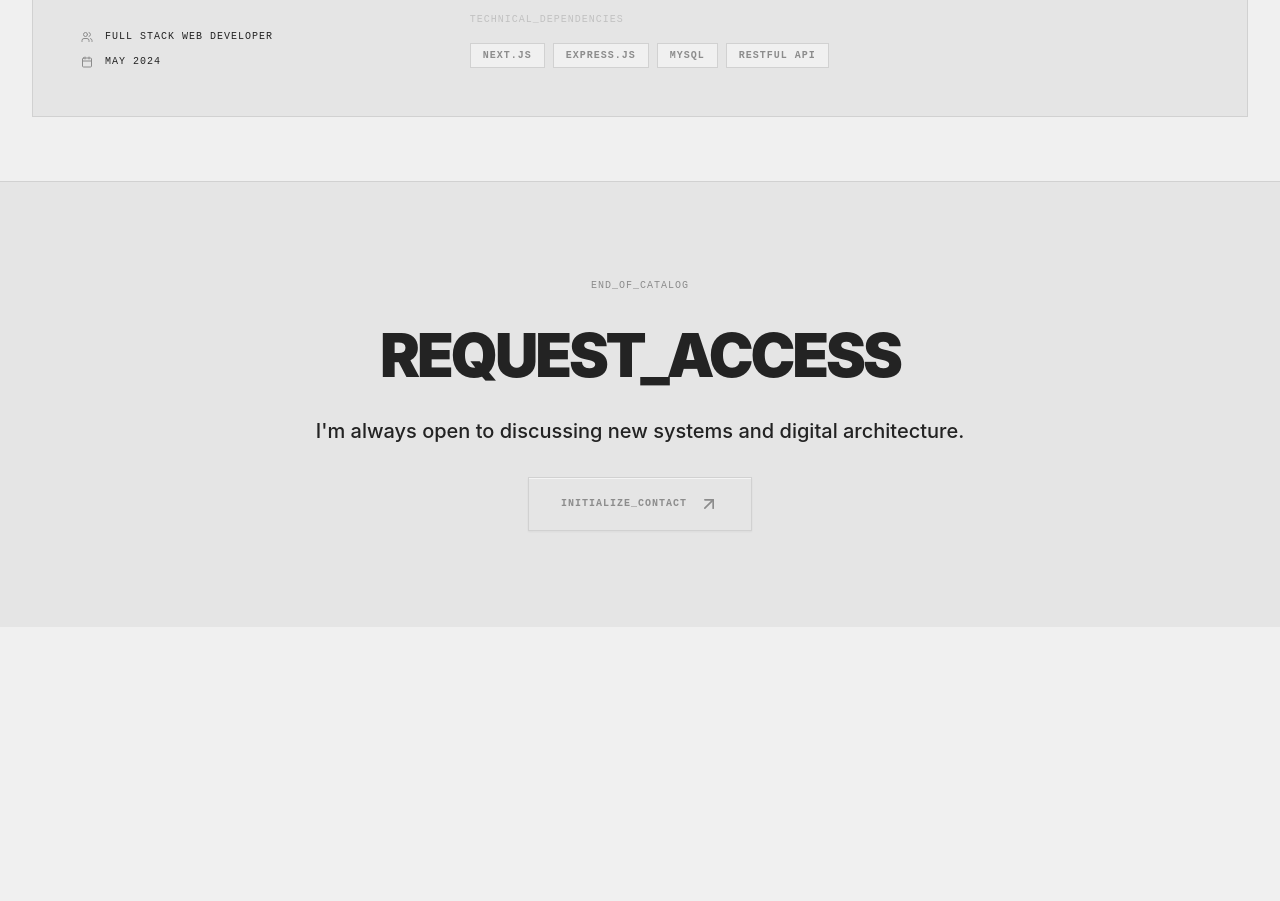
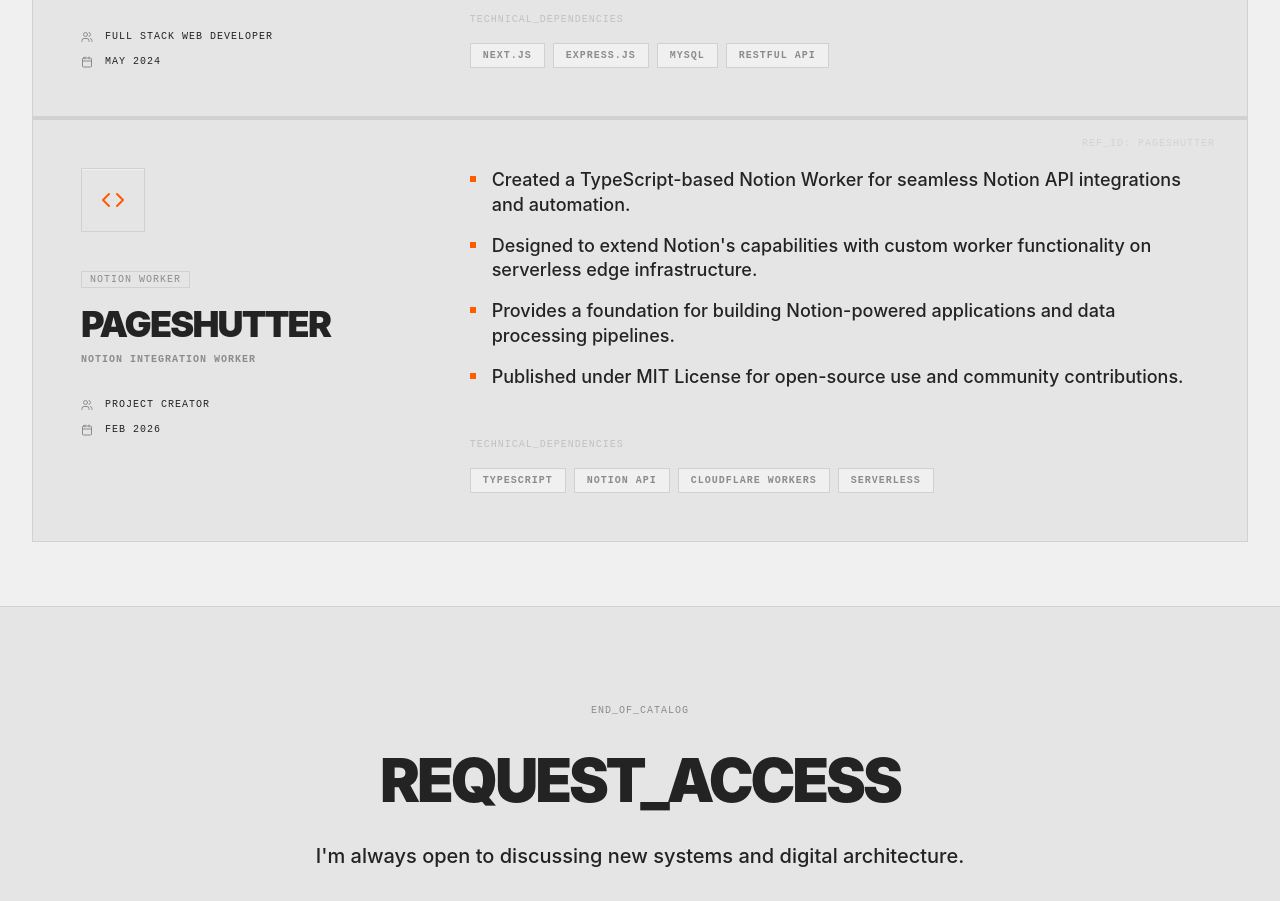
Before and after one commit to marccodesstuff/marccodesstuff-portfolio, a React (Vite) app: page /projects in a window 1280 px wide. Shown: the part 3620-4521 px from the top of the page. Before the commit the page ends 4247 px from the top, so only its background shows below. Built offline with nearby package versions, Linux system fonts and the light colour scheme.

Commit message:
Added PageShutter Notion Worker project

```diff
--- a/src/ProjectsPage.tsx
+++ b/src/ProjectsPage.tsx
@@ -7,7 +7,8 @@
     Brain,
     Database,
     Gamepad2,
-    Scissors
+    Scissors,
+    Code
 } from 'lucide-react';
 import ThemeToggle from './ThemeToggle';
 
@@ -149,6 +150,24 @@
         status: 'completed',
         tech: ['Next.js', 'Express.js', 'mySQL', 'RESTful API'],
         icon: <Database size={24} />
+    },
+    {
+        id: 'pageshutter',
+        title: 'PageShutter',
+        tagline: 'Notion Integration Worker',
+        description: [
+            'Created a TypeScript-based Notion Worker for seamless Notion API integrations and automation.',
+            'Designed to extend Notion\'s capabilities with custom worker functionality on serverless edge infrastructure.',
+            'Provides a foundation for building Notion-powered applications and data processing pipelines.',
+            'Published under MIT License for open-source use and community contributions.'
+        ],
+        role: 'Project Creator',
+        type: 'Notion Worker',
+        date: 'Feb 2026',
+        status: 'completed',
+        tech: ['TypeScript', 'Notion API', 'Cloudflare Workers', 'Serverless'],
+        links: [{ label: 'View Repository', url: 'https://github.com/marccodesstuff/pageshutter' }],
+        icon: <Code size={24} />
     }
 ];
 
```
Also changed, not shown: 1 other file (tests, documents, lock files or other folders).
